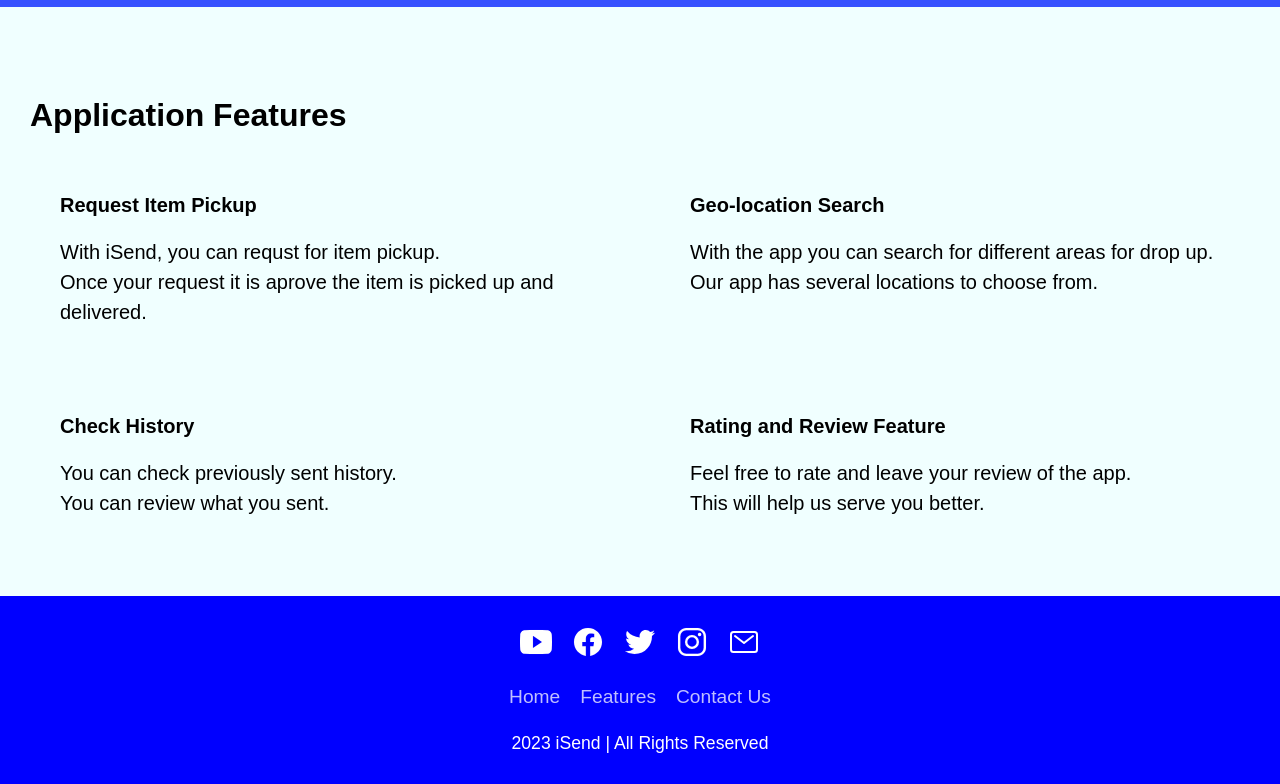
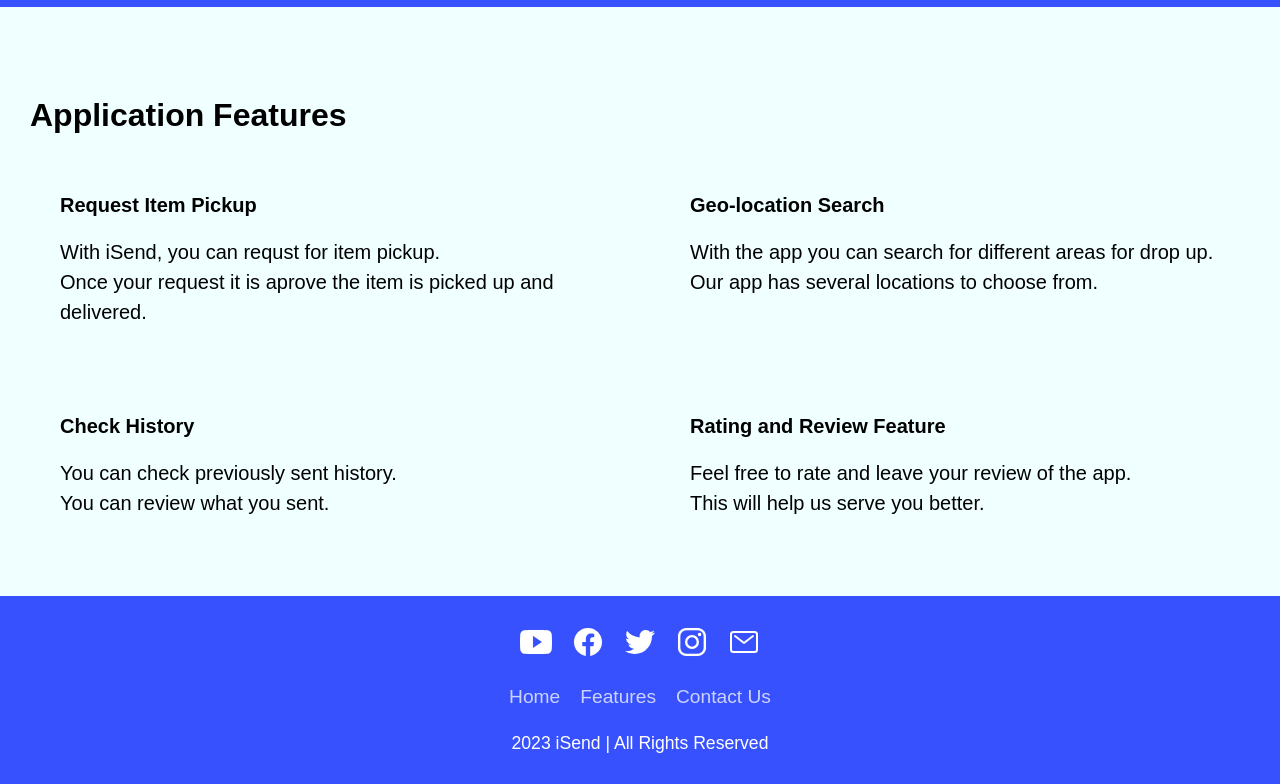
Before and after one commit to City-solutions/isend-website, a plain HTML site: page index.html in a window 1280 px wide. Shown: the part 654-1438 px from the top of the page. Drawn offline with nearby package versions, Linux system fonts and the light colour scheme.

Commit message:
footer color
- change footer color
- added font

```diff
--- a/styles.css
+++ b/styles.css
@@ -3,7 +3,7 @@
     margin: 0;
     padding: 0;
     box-sizing: border-box;
-    font-family: Arial, Helvetica, sans-serif;
+    font-family: Arial, Helvetica, Quicksand,sans-serif;
     /* background-color: blue; */
     }
 
@@ -220,7 +220,7 @@
 footer{
     position: relative;
     width: 100%;
-    background: blue;
+    background: #3751FF;
     min-height: 100px;
     padding: 20px 50px;
     display: flex;
```
